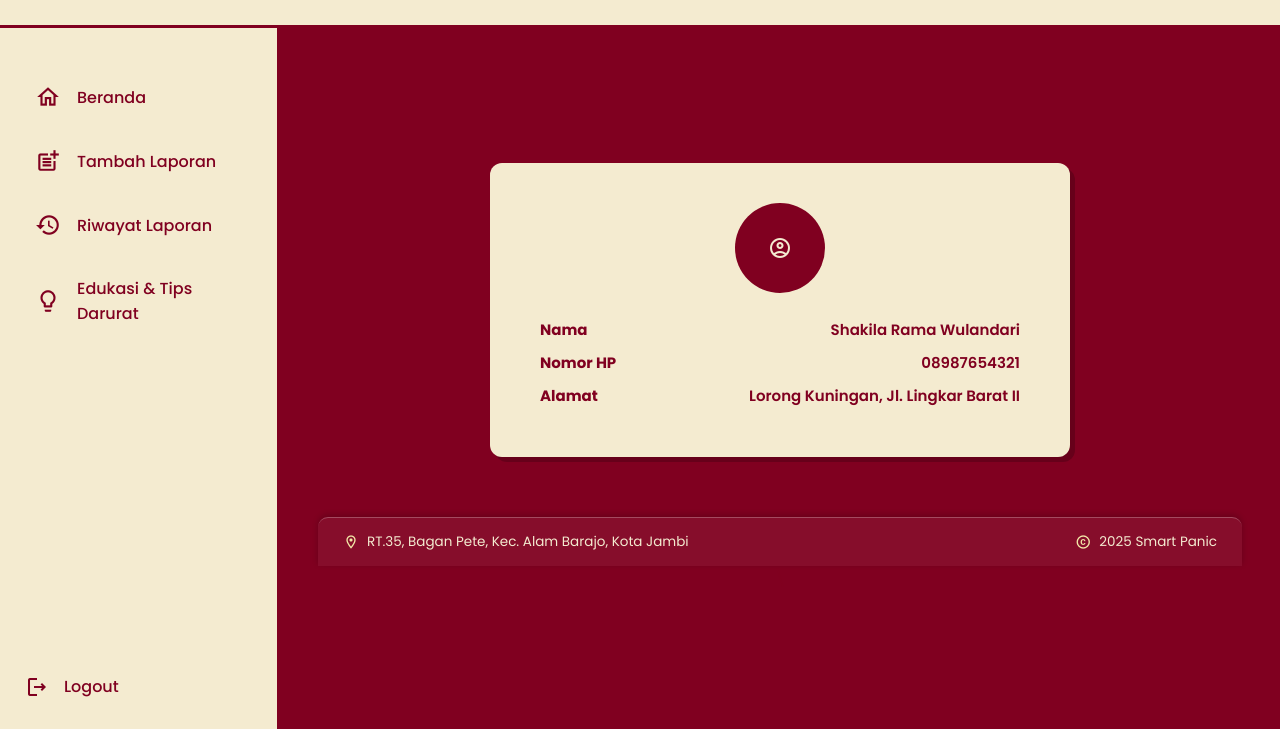
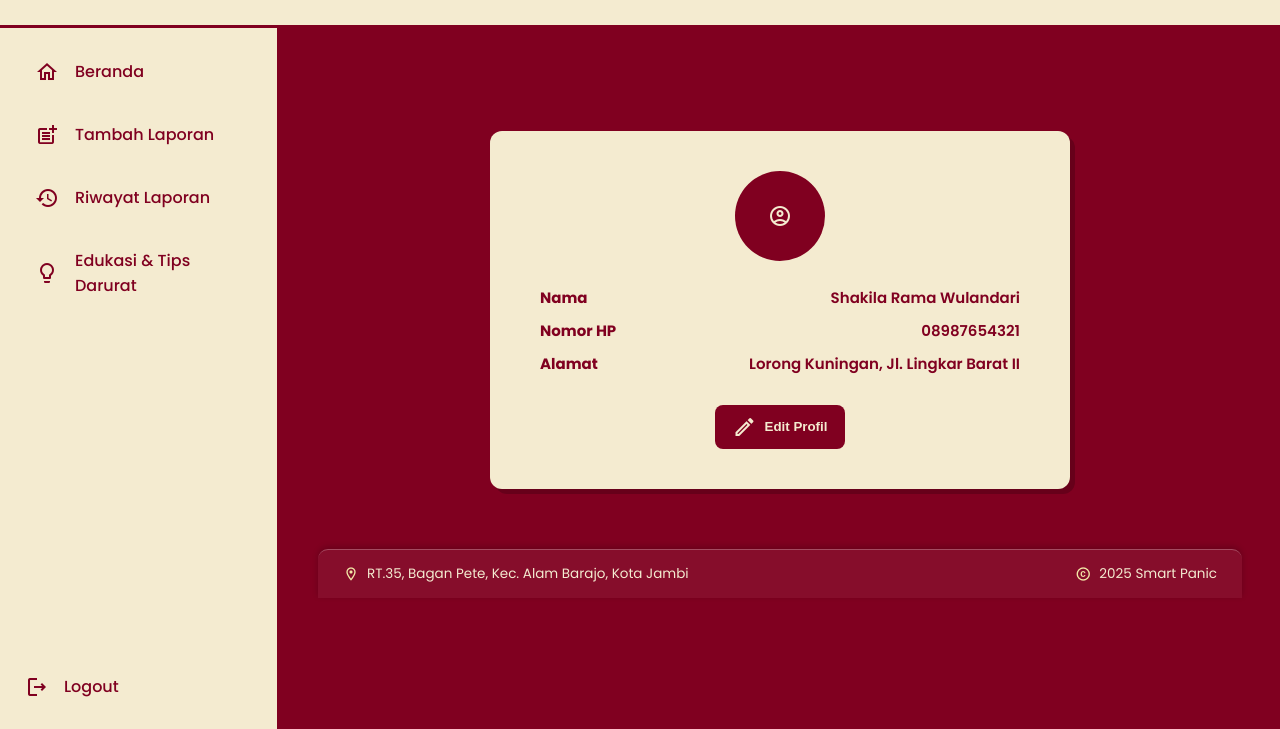
Before and after one commit to Shakila10/SmartPanic, a Laravel app: page /dashboardRT/profile in a window 1280 px wide. Shown: the part 71-800 px from the top of the page. Run offline with Laravel 12, Linux system fonts and the light colour scheme.

Commit message:
profile ubah frontend

```diff
--- a/resources/views/dashboardRT/profile/edit-profile.blade.php
+++ b/resources/views/dashboardRT/profile/edit-profile.blade.php
@@ -233,7 +233,6 @@
           <a href="{{ route('tambah-laporan') }}" class="menu-item"><span class="material-icons-outlined">post_add</span> Tambah Laporan</a>
           <a href="{{ route('riwayat-laporan') }}" class="menu-item"><span class="material-icons-outlined">history</span> Riwayat Laporan</a>
           <a href="{{ route('edukasi-tips') }}" class="menu-item"><span class="material-icons-outlined">lightbulb</span> Edukasi & Tips Darurat</a>
-          <a href="{{ route('dashboardRT.profile') }}" class="menu-item active"><span class="material-icons-outlined">account_circle</span> Profil</a>
         </div>
       </div>
 
--- a/resources/views/dashboardRT/profile/profile.blade.php
+++ b/resources/views/dashboardRT/profile/profile.blade.php
@@ -26,7 +26,6 @@
             min-height: 100vh;
         }
 
-    /* === HEADER === */
         .top-header {
             width: 100%;
             background-color: var(--color-secondary);
@@ -60,7 +59,6 @@
             font-size: 26px;
         }
 
-    /* === LAYOUT === */
         .container {
             display: flex;
             flex: 1;
@@ -68,7 +66,6 @@
             min-height: calc(100vh - 70px - 50px);
         }
 
-    /* === SIDEBAR === */
         .sidebar {
             width: 280px;
             background-color: var(--color-secondary);
@@ -81,7 +78,6 @@
         }
 
         .menu { display: flex; flex-direction: column; gap: 18px; }
-
         .menu-item {
             display: flex; align-items: center; gap: 16px;
             padding: 10px;
@@ -99,8 +95,6 @@
             transform: translateX(5px);
         }
 
-    .menu-item .material-icons-outlined { font-size: 26px; }
-
         .logout {
             display: flex; align-items: center; gap: 15px;
             margin-top: 30px;
@@ -112,7 +106,6 @@
 
         .logout:hover { color: var(--color-hover); }
 
-    /* === MAIN === */
         .main {
             flex: 1;
             background-color: var(--color-primary);
@@ -122,10 +115,8 @@
             justify-content: center;
             padding: 40px;
             box-sizing: border-box;
-        position: relative;
         }
 
-    /* === PROFILE CARD === */
         .profile-card {
             background-color: var(--color-secondary);
             padding: 40px 50px;
@@ -147,21 +138,27 @@
             margin: 0 auto 25px;
         }
 
-    .profile-info {
-        text-align: left;
-        margin-top: 15px;
+        .profile-info { text-align: left; margin-top: 15px; }
+        .profile-info p { font-size: 15px; margin: 10px 0; display: flex; justify-content: space-between; }
+        .profile-info span { font-weight: 600; }
+
+        .edit-btn {
+            background-color: var(--color-primary);
+            color: var(--color-secondary);
+            border: none;
+            padding: 10px 18px;
+            border-radius: 8px;
+            font-weight: 600;
+            cursor: pointer;
+            transition: 0.3s;
+            margin-top: 20px;
+            display: inline-flex;
+            align-items: center;
+            gap: 8px;
         }
 
-    .profile-info p {
-        font-size: 15px;
-        margin: 10px 0;
-        display: flex;
-        justify-content: space-between;
-    }
+        .edit-btn:hover { background-color: var(--color-hover); }
 
-    .profile-info span {
-        font-weight: 600;
-    }
         footer {
             display: flex;
             justify-content: space-between;
@@ -174,23 +171,13 @@
             border-radius: 10px 10px 0 0;
             box-shadow: 0 -2px 6px rgba(0,0,0,0.2);
             width: 95%;
-
             margin-top: 60px;
-}
-
-footer .left,
-footer .right {
-    display: flex;
-    align-items: center;
-    gap: 8px;
         }
 
         footer .material-icons-outlined {
             font-size: 16px;
             color: var(--color-accent);
         }
-</style>
-
 
         @keyframes fadeIn {
             from { opacity: 0; transform: translateY(10px); }
@@ -207,18 +194,10 @@
         <div class="sidebar">
             <div>
                 <div class="menu">
-                    <a href="{{ route('dashboardRT') }}" class="menu-item">
-                        <span class="material-icons-outlined">home</span> Beranda
-                    </a>
-                    <a href="{{ route('tambah-laporan') }}" class="menu-item">
-                        <span class="material-icons-outlined">post_add</span> Tambah Laporan
-                    </a>
-                    <a href="{{ route('riwayat-laporan') }}" class="menu-item">
-                        <span class="material-icons-outlined">history</span> Riwayat Laporan
-                    </a>
-                    <a href="{{ route('edukasi-tips') }}" class="menu-item">
-                        <span class="material-icons-outlined">lightbulb</span> Edukasi & Tips Darurat
-                    </a>
+                    <a href="{{ route('dashboardRT') }}" class="menu-item"><span class="material-icons-outlined">home</span> Beranda</a>
+                    <a href="{{ route('tambah-laporan') }}" class="menu-item"><span class="material-icons-outlined">post_add</span> Tambah Laporan</a>
+                    <a href="{{ route('riwayat-laporan') }}" class="menu-item"><span class="material-icons-outlined">history</span> Riwayat Laporan</a>
+                    <a href="{{ route('edukasi-tips') }}" class="menu-item"><span class="material-icons-outlined">lightbulb</span> Edukasi & Tips Darurat</a>
                 </div>
             </div>
 
@@ -227,10 +206,7 @@
                 class="logout">
                 <span class="material-icons-outlined">logout</span> Logout
             </a>
-
-<form id="logout-form" action="{{ route('logout') }}" method="POST" style="display: none;">
-    @csrf
-</form>
+            <form id="logout-form" action="{{ route('logout') }}" method="POST" style="display: none;">@csrf</form>
         </div>
 
         <!-- MAIN PROFILE -->
@@ -244,9 +220,13 @@
                     <p><strong>Nomor HP</strong> <span>08987654321</span></p>
                     <p><strong>Alamat</strong> <span>Lorong Kuningan, Jl. Lingkar Barat II</span></p>
                 </div>
+
+                <button class="edit-btn" onclick="window.location.href='{{ route('dashboardRT.editProfile') }}'">
+                    <span class="material-icons-outlined">edit</span> Edit Profil
+                </button>
             </div>
 
-            @include('dashboardRT.layout.footer')\
+            @include('dashboardRT.layout.footer')
         </div>
     </div>
 
@@ -255,6 +235,5 @@
             window.location.href = "{{ route('dashboardRT.profile') }}";
         });
     </script>
-
 </body>
 </html>
--- a/routes/web.php
+++ b/routes/web.php
@@ -95,10 +95,20 @@
 // Halaman tambah laporan
 Route::get('/dashboardWarga/tambah-laporan-warga', [DashboardWargaController::class, 'tambahLaporan'])->name('tambah-laporan-warga');
 
-// Route untuk halaman profil di Dashboard RT
+
+
+//edit profile rt
 Route::get('/dashboardRT/profile', function () {
     return view('dashboardRT.profile.profile');
 })->name('dashboardRT.profile');
+
+Route::get('/dashboardRT/profile/edit', function () {
+    return view('dashboardRT.profile.edit-profile');
+})->name('dashboardRT.editProfile');
+
+
+
+
 
 Route::get('/dashboardWarga/profile', function () {
     return view('dashboardWarga.profile.profile');
```
Also changed, not shown: database/seeders/DatabaseSeeder.php (deleted, +0 -23 lines). Lines whose indentation alone changed are shown as unchanged.
